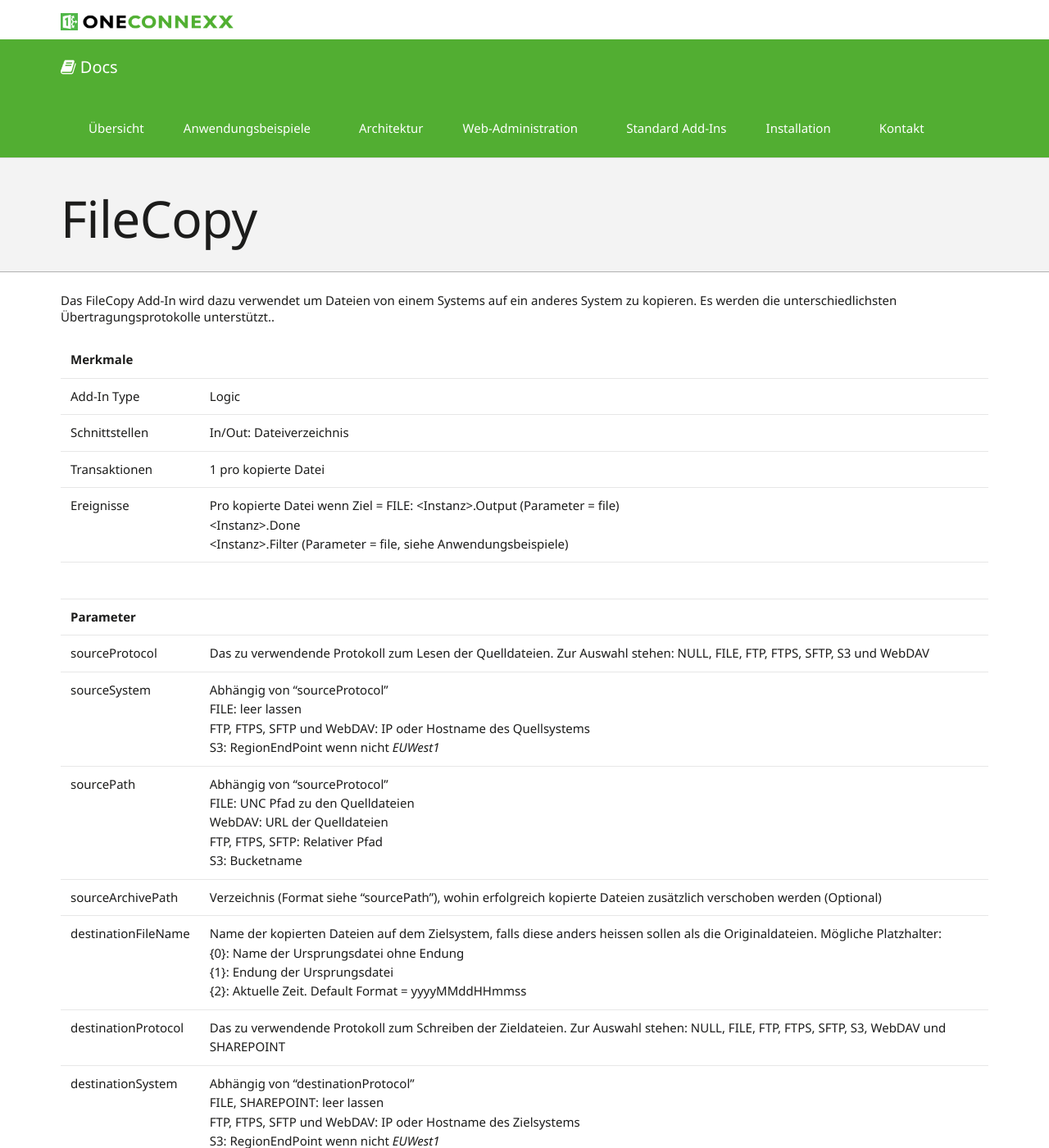
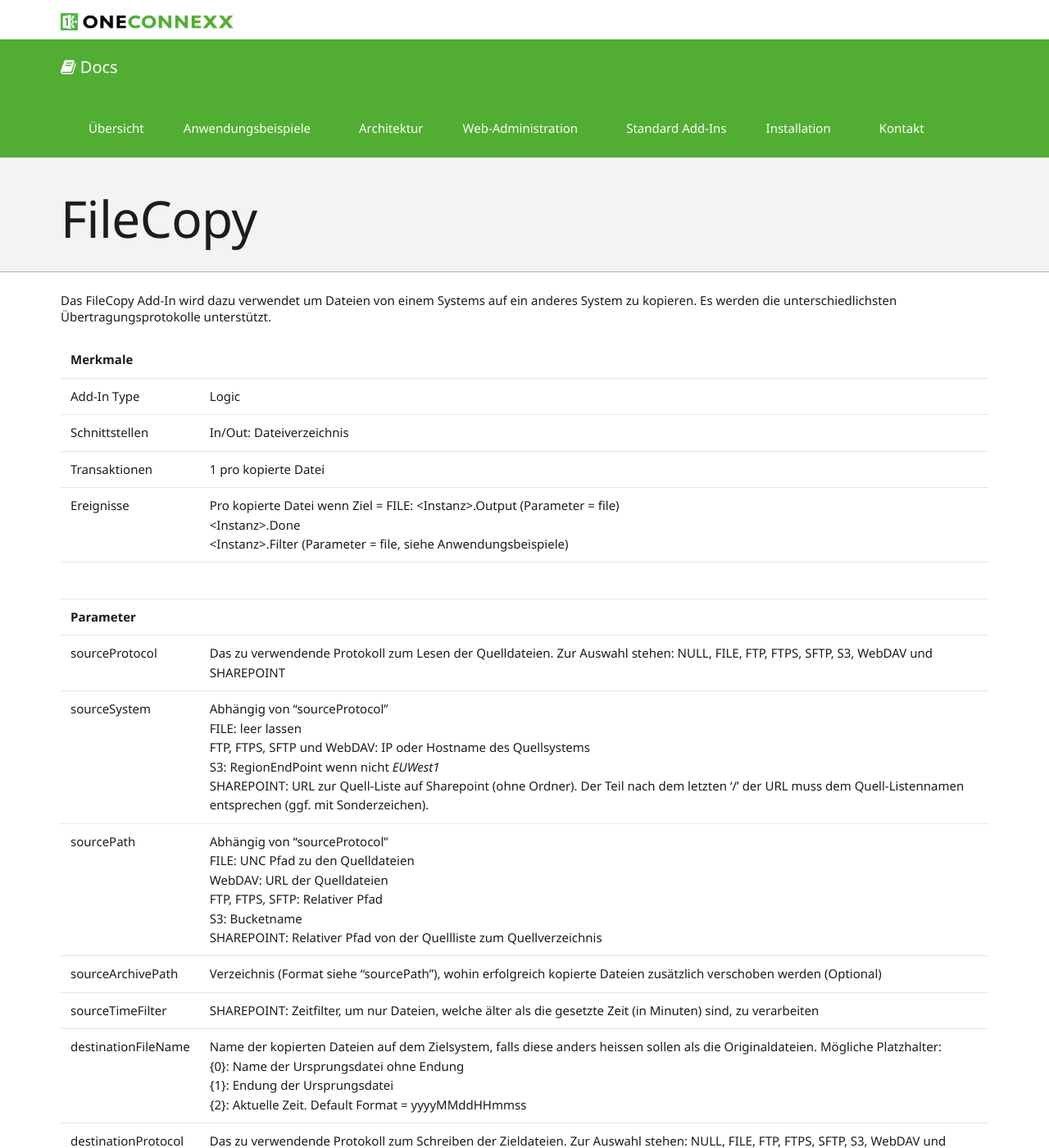
Before and after one commit to primesoft-group/oneconnexx-docs, a Jekyll site: the page built from _pages/addins/de/filecopy.md, in a window 1280 px wide and 1400 px high. Shown: the whole window at 82% size. Built offline with Jekyll 4.4.1, drawn with Linux system fonts in a browser that asks for light colours; nearby versions of some CDN libraries; some web fonts are replaced; some of the changed text lies outside the part shown.

Commit message:
sharepoint related updates
sharepoint as source protocol
proper sharepoint list/folder support
new parameter "sourceTimeFilter"

```diff
--- a/_pages/addins/de/filecopy.md
+++ b/_pages/addins/de/filecopy.md
@@ -4,7 +4,7 @@
 permalink: "addins/de/filecopy/"
 ---
 
-Das FileCopy Add-In wird dazu verwendet um Dateien von einem Systems auf ein anderes System zu kopieren. Es werden die unterschiedlichsten Übertragungsprotokolle unterstützt..<br /><br />
+Das FileCopy Add-In wird dazu verwendet um Dateien von einem Systems auf ein anderes System zu kopieren. Es werden die unterschiedlichsten Übertragungsprotokolle unterstützt.<br /><br />
 
 {:.table .table-striped}
 | --- | --- |
@@ -15,14 +15,15 @@
 | Ereignisse | Pro kopierte Datei wenn Ziel = FILE: &lt;Instanz&gt;.Output (Parameter = file)<br />&lt;Instanz&gt;.Done<br />&lt;Instanz&gt;.Filter (Parameter = file, siehe Anwendungsbeispiele) |
 | | |
 | __Parameter__ | |
-| sourceProtocol | Das zu verwendende Protokoll zum Lesen der Quelldateien. Zur Auswahl stehen: NULL, FILE, FTP, FTPS, SFTP, S3 und WebDAV |
-| sourceSystem | Abhängig von "sourceProtocol"<br />FILE: leer lassen<br/>FTP, FTPS, SFTP und WebDAV: IP oder Hostname des Quellsystems <br />S3: RegionEndPoint wenn nicht *EUWest1* |
-| sourcePath | Abhängig von "sourceProtocol"<br />FILE: UNC Pfad zu den Quelldateien<br />WebDAV: URL der Quelldateien<br />FTP, FTPS, SFTP: Relativer Pfad<br /> S3: Bucketname |
+| sourceProtocol | Das zu verwendende Protokoll zum Lesen der Quelldateien. Zur Auswahl stehen: NULL, FILE, FTP, FTPS, SFTP, S3, WebDAV und SHAREPOINT |
+| sourceSystem | Abhängig von "sourceProtocol"<br />FILE: leer lassen<br/>FTP, FTPS, SFTP und WebDAV: IP oder Hostname des Quellsystems <br />S3: RegionEndPoint wenn nicht *EUWest1* <br /> SHAREPOINT: URL zur Quell-Liste auf Sharepoint (ohne Ordner). Der Teil nach dem letzten '/' der URL muss dem Quell-Listennamen entsprechen (ggf. mit Sonderzeichen). |
+| sourcePath | Abhängig von "sourceProtocol"<br />FILE: UNC Pfad zu den Quelldateien<br />WebDAV: URL der Quelldateien<br />FTP, FTPS, SFTP: Relativer Pfad<br /> S3: Bucketname <br /> SHAREPOINT: Relativer Pfad von der Quellliste zum Quellverzeichnis|
 | sourceArchivePath | Verzeichnis (Format siehe "sourcePath"), wohin erfolgreich kopierte Dateien zusätzlich verschoben werden (Optional) |
+| sourceTimeFilter | SHAREPOINT: Zeitfilter, um nur Dateien, welche älter als die gesetzte Zeit (in Minuten) sind, zu verarbeiten |
 | destinationFileName | Name der kopierten Dateien auf dem Zielsystem, falls diese anders heissen sollen als die Originaldateien. Mögliche Platzhalter: <br /> {0}: Name der Ursprungsdatei ohne Endung <br /> {1}: Endung der Ursprungsdatei <br /> {2}: Aktuelle Zeit. Default Format = yyyyMMddHHmmss |
 | destinationProtocol | Das zu verwendende Protokoll zum Schreiben der Zieldateien. Zur Auswahl stehen: NULL, FILE, FTP, FTPS, SFTP, S3, WebDAV und SHAREPOINT |
-| destinationSystem | Abhängig von "destinationProtocol"<br />FILE, SHAREPOINT: leer lassen<br/>FTP, FTPS, SFTP und WebDAV: IP oder Hostname des Zielsystems <br />S3: RegionEndPoint wenn nicht *EUWest1* |
-| destinationPath | Abhängig von "destinationProtocol"<br />FILE: UNC Pfad des Zielverzeichnis<br/>S3: Bucketname<br/>SHAREPOINT: URL der Dokumentenbibliothek |
+| destinationSystem | Abhängig von "destinationProtocol"<br />FILE: leer lassen<br/>FTP, FTPS, SFTP und WebDAV: IP oder Hostname des Zielsystems <br />S3: RegionEndPoint wenn nicht *EUWest1* <br /> SHAREPOINT: URL zur Ziel-Liste auf Sharepoint (ohne Ordner). Der Teil nach dem letzten '/' der URL muss dem Ziel-Listennamen entsprechen (ggf. mit Sonderzeichen). |
+| destinationPath | Abhängig von "destinationProtocol"<br />FILE: UNC Pfad des Zielverzeichnis<br/>S3: Bucketname<br /> SHAREPOINT: Relativer Pfad von der Quellliste zum Quellverzeichnis |
 | filePattern | Suchmuster der zu kopierenden Dateien<br />Die Platzhalter * und ? können wie von Windows gewohnt benutzt werden. Mehrere Suchmuster können durch Semikolon getrennt angegeben werden. Bsp.: "\*.txt;\*.xml" => alle Text und XML Dateien. |
 | moveFiles | true = Dateien werden verschoben, also auf dem Quellsystem gelöscht<br />false = Dateien werden kopiert und verbleiben auf dem Quellsystem |
 | skipExistingFiles | Wenn 'true' werden kopierte Dateien nicht aus dem temp Verzeichnis gelöscht und Dateien die im temp Verzeichnis bereits existieren werden übersprungen. |
```
